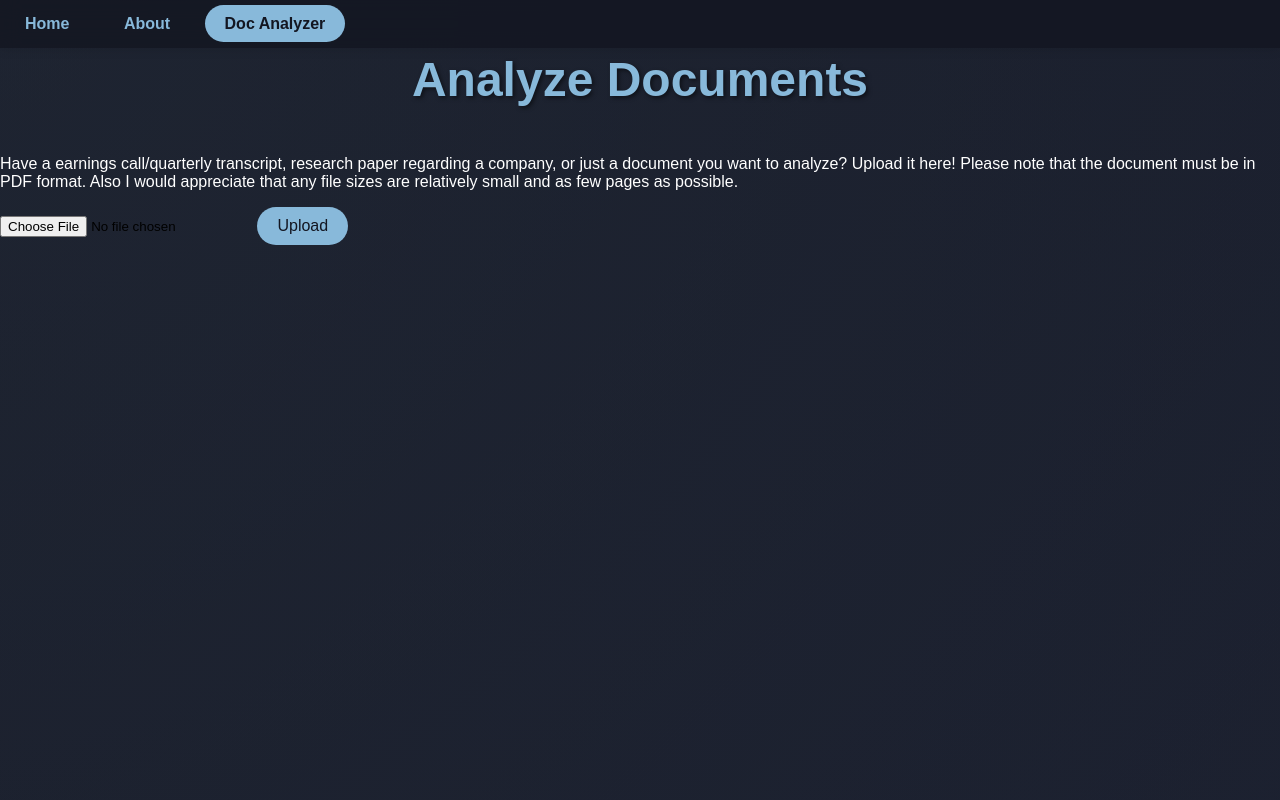
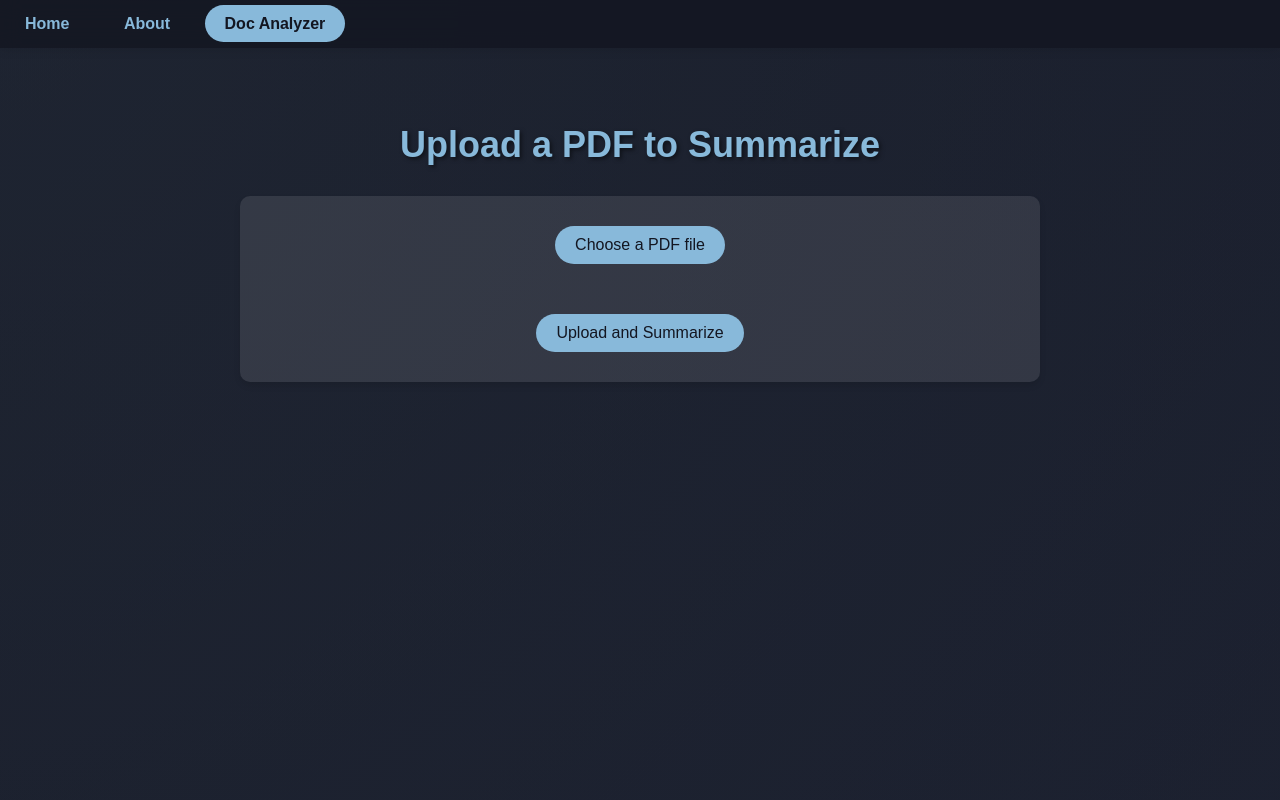
Before and after one commit to jackliston01/Flask-Stock-App-GOB2.0, a Flask app: page /docanalysis in a window 1280 px wide. Run offline with Flask 3, Linux system fonts and the light colour scheme.

Commit message:
added AI PDF summarizastion, updated styling

```diff
--- a/app.py
+++ b/app.py
@@ -1,8 +1,10 @@
 from flask import Flask, request, render_template, redirect, url_for, flash
-
+import google.generativeai as genai
+import os
 
 from stock_utils import get_stock_details
 
+genai.configure(api_key=os.environ['gemapi'])
 
 
 app = Flask(__name__)
@@ -24,11 +26,27 @@ def home():
 def about():
     return render_template('about.html')
 
-@app.route('/docanalysis')
+@app.route('/docanalysis', methods=['GET', 'POST'])
 def docanalysis():
-    return render_template('docanalysis.html')
+    summary = None
 
+    if request.method == 'POST':
+        file = request.files['file']
+        if file:
+            file.save(file.filename)
 
+            try:
+                sample_file = genai.upload_file(path=file.filename, display_name="Gemini PDF")
+
+                model = genai.GenerativeModel(model_name="gemini-1.5-flash")
+                response = model.generate_content([sample_file, "Can you summarize this document as a bulleted list?"])
+
+                summary = response.text.replace('\n', '<br>')  # Convert newlines to HTML line breaks
+
+            except Exception as e:
+                summary = f"An error occurred: {str(e)}"
+
+    return render_template('docanalysis.html', summary=summary)
 @app.route('/<ticker>')
 def show_price(ticker):
     stock_data = get_stock_details(ticker)
--- a/static/style3.css
+++ b/static/style3.css
@@ -12,18 +12,75 @@
               display: flex;
               flex-direction: column;
               align-items: center;
-          }          h1 {
-              color: #88b9da;
-              font-size: 48px;
-              text-shadow: 2px 2px 4px rgba(0, 0, 0, 0.5);
-              padding-top: 20px;
+              color: #ffffff;
           }
 
-          input[type="text"] {
-              padding: 10px;
-              font-size: 16px;
-              margin-top: 10px;
+          .container {
+              width: 80%;
+              max-width: 800px;
+              margin-top: 100px;
               text-align: center;
+          }
+
+          h1 {
+              color: #88b9da;
+              font-size: 36px;
+              text-shadow: 2px 2px 4px rgba(0, 0, 0, 0.5);
+              margin-bottom: 30px;
+          }
+
+          h2 {
+              color: #88b9da;
+              font-size: 24px;
+              margin-top: 40px;
+          }
+
+          form {
+              background-color: rgba(255, 255, 255, 0.1);
+              padding: 30px;
+              border-radius: 10px;
+              box-shadow: 0 4px 6px rgba(0, 0, 0, 0.1);
+          }
+            .file-input-wrapper {
+                position: relative;
+                overflow: hidden;
+                display: inline-block;
+                margin-bottom: 10px;
+            }
+
+            .file-input-wrapper input[type=file] {
+                font-size: 100px;
+                position: absolute;
+                left: 0;
+                top: 0;
+                opacity: 0;
+                cursor: pointer;
+            }
+
+            .file-input-wrapper label {
+                background-color: #88b9da;
+                color: #131621;
+                padding: 10px 20px;
+                border-radius: 25px;
+                cursor: pointer;
+                transition: all 0.3s ease;
+                display: inline-block;
+            }
+
+            .file-input-wrapper label:hover {
+                background-color: #a0c5e0;
+            }
+
+            .file-name {
+                color: #88b9da;
+                margin-bottom: 10px;
+                min-height: 20px;
+            }
+
+            form {
+                display: flex;
+                flex-direction: column;
+                align-items: center;
             }
 
             button {
@@ -35,6 +92,7 @@
                 border-radius: 25px;
                 cursor: pointer;
                 transition: all 0.3s ease;
+                margin-top: 10px;
             }
 
             button:hover {
@@ -43,12 +101,17 @@
                 box-shadow: 0 6px 8px rgba(0, 0, 0, 0.2);
             }
 
-          #main-title {
-              color: #88b9da;
-              font-size: 60px;
-              padding-bottom: 300px;
-              padding-top: 50px;
-              font-family: Cambria, Cochin, Georgia, Times, 'Times New Roman', serif;
+            .summary-container {
+                background-color: rgba(255, 255, 255, 0.1);
+                padding: 30px;
+                border-radius: 10px;
+                margin-top: 40px;
+                text-align: left;
+            }
+
+          .summary-content {
+              white-space: pre-wrap;
+              line-height: 1.6;
           }
 
           nav {
@@ -77,7 +140,3 @@
               background-color: #88b9da;
               color: #131621;
           }
-
-          p {
-              color: #ffffff;
-          }
--- a/templates/docanalysis.html
+++ b/templates/docanalysis.html
@@ -13,17 +13,33 @@
         <a href="{{ url_for('docanalysis') }}" class="{{ 'active' if request.endpoint == 'docanalysis' else '' }}">Doc Analyzer</a>
     </nav>
 
-    <header>
-        <h1>Analyze Documents</h1>
-    </header>
+    <div class="container">
+        <h1>Upload a PDF to Summarize</h1>
 
-    <main>
-        <p>Have a earnings call/quarterly transcript, research paper regarding a company, or just a document you want to analyze? Upload it here! Please note that the document must be in PDF format. Also I would appreciate that any file sizes are relatively small and as few pages as possible.</p>
+        <form action="{{ url_for('docanalysis') }}" method="POST" enctype="multipart/form-data">
+            <div class="file-input-wrapper">
+                <input type="file" name="file" id="file" accept="application/pdf" required>
+                <label for="file">Choose a PDF file</label>
+            </div>
+            <div class="file-name" id="file-name"></div>
+            <button type="submit">Upload and Summarize</button>
+        </form>
 
-        <form action="/upload" method="post" enctype="multipart/form-data">
-            <input type="file" name="pdf_file" accept=".pdf" required>
-            <button type="submit">Upload</button>
-        </form>
-    </main>
+        {% if summary %}
+            <div class="summary-container">
+                <h2>Document Summary</h2>
+                <div class="summary-content">
+                    {{ summary | safe }}
+                </div>
+            </div>
+        {% endif %}
+    </div>
+
+    <script>
+        document.getElementById('file').addEventListener('change', function() {
+            var fileName = this.files[0].name;
+            document.getElementById('file-name').textContent = fileName;
+        });
+    </script>
 </body>
 </html>
```
Also changed, not shown: 1 other file. Lines whose indentation alone changed are shown as unchanged.
